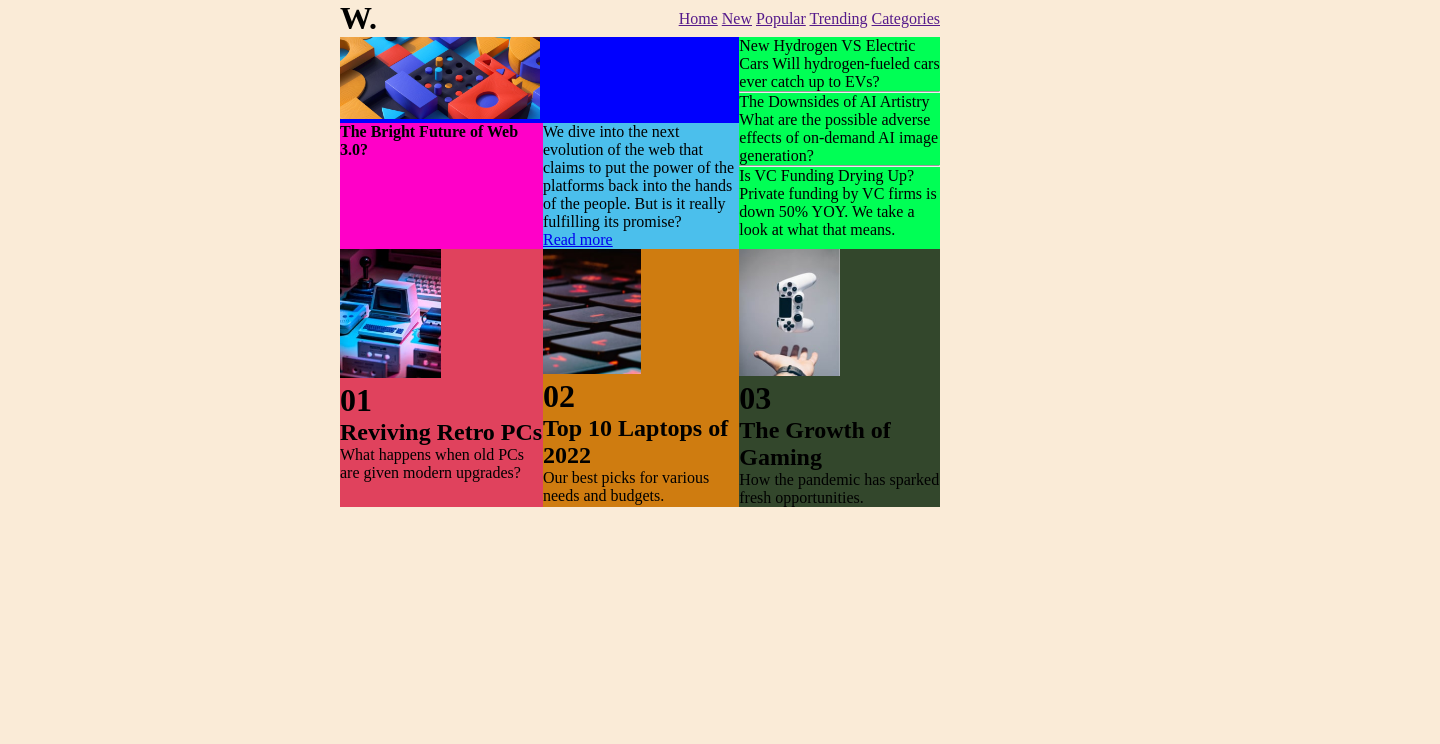
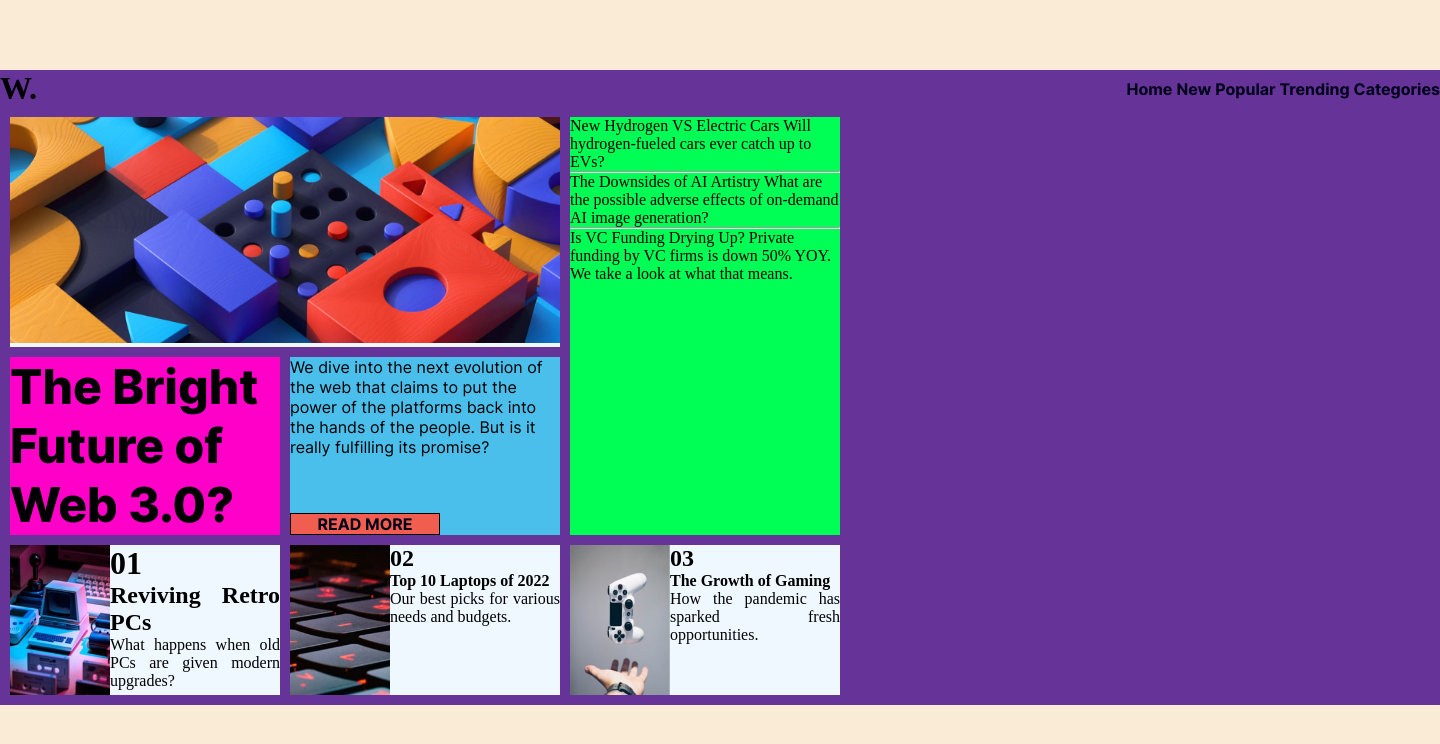
Before and after one commit to luiz-ferreira-bot/News-homepage, a plain HTML site: page index.html in a window 1280 px wide. Shown: the whole page, 1440 px wide, since content can reach past the window. Drawn offline with Linux system fonts and the light colour scheme.

Commit message:
montando lyout page

```diff
--- a/index.html
+++ b/index.html
@@ -26,56 +26,83 @@
         <a href="">Categories</a>
       </ul>
     </header>
-    <main>
-      <div class="container">
+    <main class="container">
+
       <div class="item-1">
-          <img src="assets/images/image-web-3-desktop.jpg" alt="">
+        <img class="primeira-img" src="assets/images/image-web-3-desktop.jpg" alt="">
       </div>
+
       <div class="item-2">
         <p>
           New
           Hydrogen VS Electric Cars
-            Will hydrogen-fueled cars ever catch up to EVs?</p>
+          Will hydrogen-fueled cars ever catch up to EVs?
+        </p>
+
         <hr>
+
         <p>
           The Downsides of AI Artistry
-            What are the possible adverse effects of on-demand AI image generation?</p>
+          What are the possible adverse effects of on-demand AI image generation?
+        </p>
+
         <hr>
+
         <p>
           Is VC Funding Drying Up?
-            Private funding by VC firms is down 50% YOY. We take a look at what that means.</p>
+          Private funding by VC firms is down 50% YOY. We take a look at what that means.
+        </p>
       </div>
+
       <div class="item-3">
         <strong>The Bright Future of Web 3.0?</strong>
       </div>
       <div class="item-4">
-          <p>
+        <p class="p">
           We dive into the next evolution of the web that claims to put the power of the platforms back into the hands
           of the
           people.
           But is it really fulfilling its promise?
         </p>
-          <a href="#">Read more</a>
+        <a class="btn" href="#">READ MORE</a>
       </div>
+
       <div class="item-5">
-          <img src="assets/images/image-retro-pcs.jpg" alt="">
+        <img class="pc-antigo" src="assets/images/image-retro-pcs.jpg" alt="ft-computador antigo">
+
+        <div class="pcs">
           <h1>01</h1>
           <h2>Reviving Retro PCs</h2>
           <p>What happens when old PCs are given modern upgrades?</p>
         </div>
+
+      </div>
+
       <div class="item-6">
-          <img src="assets/images/image-top-laptops.jpg" alt="">
-          <h1>02</h1>
-          <h2>Top 10 Laptops of 2022</h2>
-          <p>Our best picks for various needs and budgets.</p>
-        </div>
-        <div class="item-7">
-          <img src="assets/images/image-gaming-growth.jpg" alt="">
-          <h1>03</h1>
-          <h2>The Growth of Gaming</h2>
-          <p>How the pandemic has sparked fresh opportunities.</p>
+        <img class="pc-antigo" src="assets/images/image-top-laptops.jpg" alt="">
+
+        <div class="pcs">
+          <h2>02</h2>
+          <h4>Top 10 Laptops of 2022</h4>
+          <p>
+            Our best picks for various needs and budgets.
+          </p>
         </div>
       </div>
+
+      <div class="item-7">
+        <img class="pc-antigo" src="assets/images/image-gaming-growth.jpg" alt="">
+
+
+        <div class="pcs">
+          <h2>03</h2>
+          <h4>The Growth of Gaming</h4>
+          <p>
+            How the pandemic has sparked fresh opportunities.
+          </p>
+        </div>
+      </div>
+
     </main>
   </div>
 </body>
--- a/root.css
+++ b/root.css
@@ -6,15 +6,19 @@
 
 
 body {
-    /* width: 1446px; */
+    /* width: 100vh; */
     height: 100vh;
     background-color: antiquewhite;
-    margin: auto;
+
+
 }
 
 .container-principal{
-    width: 600px;
-    margin: auto;
+    background-color: rebeccapurple;
+    width: 1440px;
+    margin: 70px auto 70px auto;
+
+
 }
 
 @font-face {
@@ -49,7 +53,3 @@ body {
     --Inter-regular: 'Regular';
     --Inter-variable: 'Variable';
 }
-
-div.header-2{
-    font-family: var(--Inter-variable);
-}
--- a/style.css
+++ b/style.css
@@ -4,14 +4,22 @@
     align-items: center;
 }
 
+
 img{
-    width: 50%;
+    width:
+}
+
+.primeira-img{
+    width: 100%;
 }
 
 .item-1{
     grid-area: fabiana;
-    background-color: blue;
+    width: 1fr;
+    background-color: aliceblue;
+
 }
+
 
 .item-2{
     grid-area: carla;
@@ -22,31 +30,73 @@ img{
     grid-area: tania;
     background-color: rgb(255, 0, 200);
 }
+strong{
+    font-size: 3rem;
+    font-family: 'Extra-bold';
+    width: 300px;
+    display: block;
+    /* background-color: aliceblue; */
+
+}
 
 .item-4{
     grid-area: felipa;
     background-color: rgb(75, 191, 236);
+    font-family: 'Variable';
+}
+.btn{
+    display: block;
+    border: 1px solid black;
+    padding: px;
+    width: 150px;
+    background-color: var(--cor1);
+    text-align: center;
+}
+.p{
+    margin-bottom: 56px;
+}
+a{
+    text-decoration: none;
+    color: var(--cor5);
+    font-family: 'Bold';
 }
 
 .item-5{
     grid-area: titia;
-    background-color: rgb(224, 66, 93);
+    display: flex;
+}
+.pc-antigo{
+    width: 100px;
+    height: 150px;
+}
+.pcs{
+    background-color: aliceblue;
+    /* width: 100px; */
+    text-align: justify;
 }
 
 .item-6{
     grid-area: joana;
-    background-color: rgb(207, 124, 16);
+    display: flex;
 }
 
 .item-7{
     grid-area: neuza;
-    background-color: rgb(51, 71, 44);
+    display: flex;
 }
 
 .container{
+
 display: grid;
-grid:
+grid-template-columns: repeat(3, 270px);
+grid-template-rows: repeat(3, auto);
+grid-template-areas:
 "fabiana fabiana carla"
 "tania felipa carla"
 "titia joana neuza";
 }
+
+main{
+    padding: 10px;
+    gap: 10px;
+}
```
Lines whose indentation alone changed are shown as unchanged.
